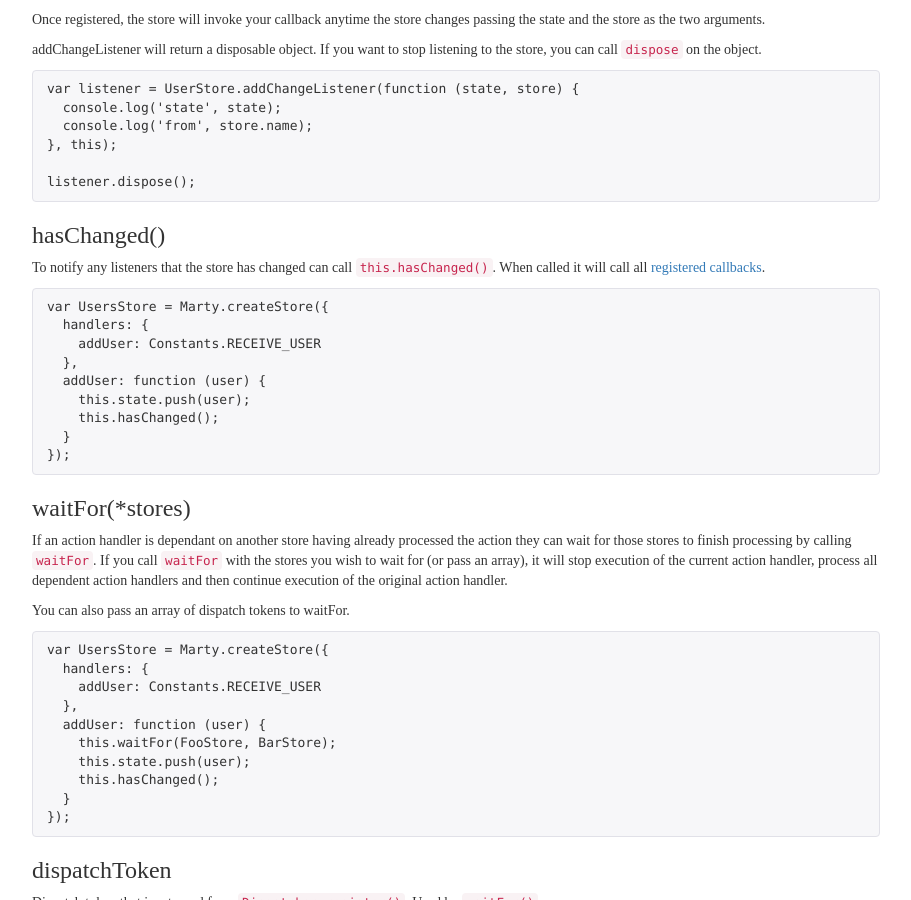
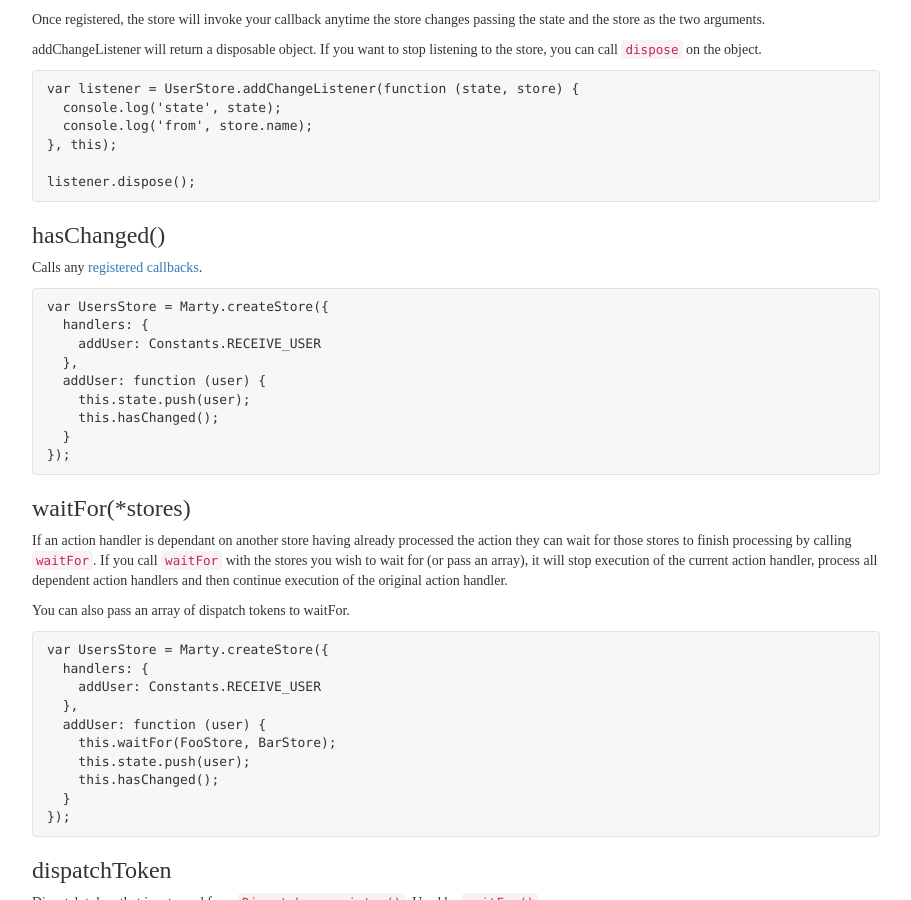
Before and after one commit to alsuper114/marty, a Jekyll site: the page built from docs/docs/stores.md, in a window 1280 px wide and 900 px high, scrolled down 2484 px. Shown: the whole window, without its empty margins (38-949 px from the left). Built offline with Jekyll 4.4.1, drawn with Linux system fonts in a browser that asks for light colours; nearby versions of some CDN libraries; Markdown is read by kramdown in place of the engine named in the settings; part of the change alters nothing that is shown.

Commit message:
Small improvements to stores

```diff
--- a/docs/_config.yml
+++ b/docs/_config.yml
@@ -30,4 +30,4 @@ redcarpet:
 sass:
   style: :compressed
   sass_dir: _css
-current_version: 0.0.7
+current_version: 0.0.13
--- a/docs/docs/stores.md
+++ b/docs/docs/stores.md
@@ -137,7 +137,7 @@ listener.dispose();
 
 <h3 id="hasChanged">hasChanged()</h3>
 
-To notify any listeners that the store has changed can call <code>this.hasChanged()</code>. When called it will call all [registered callbacks](#addChangeListener).
+Calls any [registered callbacks](#addChangeListener).
 
 {% highlight js %}
 var UsersStore = Marty.createStore({
@@ -178,7 +178,7 @@ Dispatch token that is returned from [<code>Dispatcher.register()</code>](http:/
 
 Within a Flux application you want the stores to be the **only** place you can change state. This can be very difficult to achieve using the in built Javascript collections since they are mutable. This can make it very difficult to debug issues since any piece of code that touches that collection could be the cause.
 
-The solution this is to use immutable data collections like [immutable.js](https://github.com/facebook/immutable-js) or [mori](http://swannodette.github.io/mori/). Operations on immutable data structures do mutate the instance itself but rather return a new instance with is the result of the mutation.
+The solution this is to use immutable data collections like [immutable.js](http://facebook.github.io/immutable-js/) or [mori](http://swannodette.github.io/mori/). Operations on immutable data structures do mutate the instance itself but rather return a new instance with is the result of the mutation.
 
 {% highlight js %}
 var users = Immutable.List.of("foo");
```
